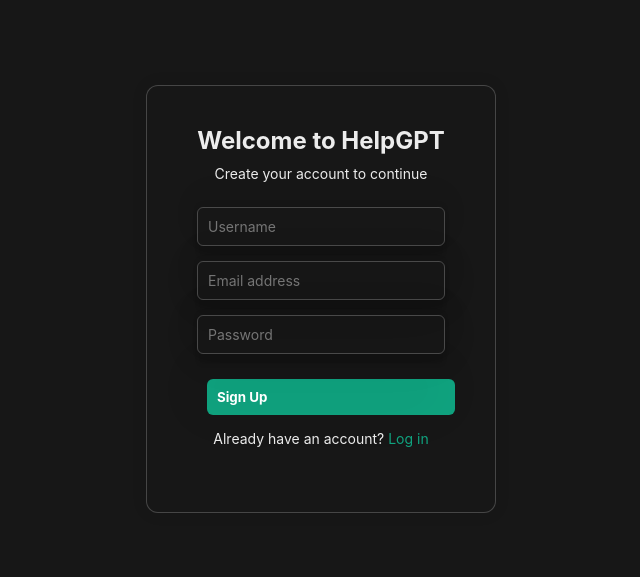
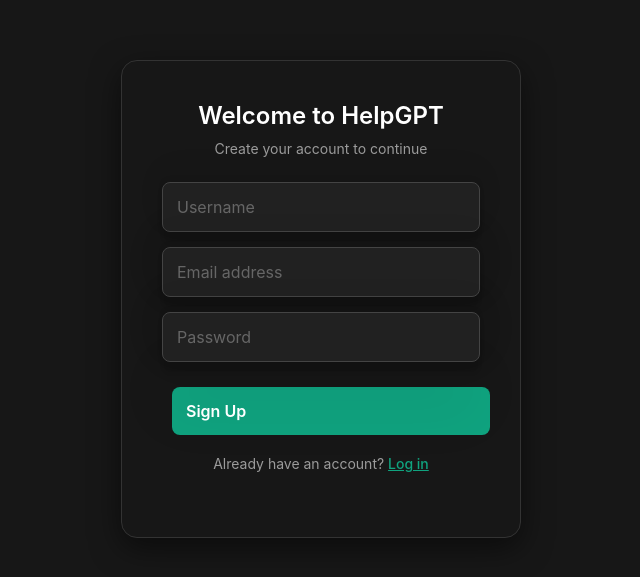
Before and after one commit to Bhumika-1432006/Helpgpt-frontend, a React (Vite) app: page / in a window 1280 px wide. Shown: the part 101-678 px from the top of the page, without its empty margins (319-959 px from the left). Built offline with nearby package versions, Linux system fonts and the light colour scheme.

Commit message:
Improve signup visibility and dark mode contrast

```diff
--- a/src/Signup.css
+++ b/src/Signup.css
@@ -105,7 +105,7 @@
   border-radius: 10px;
 }
 
-/* Keep the footer (ApnaCollege part) pinned at the bottom */
+
 .sidebar-footer {
   padding: 15px;
   border-top: 1px solid rgba(255, 255, 255, 0.1);
@@ -117,10 +117,98 @@
   left: 0;
   width: 100%;
   height: 100%;
-  background: rgba(0, 0, 0, 0.6); /* Darkens the chat background */
-  backdrop-filter: blur(10px);    /* This creates the blur effect */
+  background: rgba(0, 0, 0, 0.8); /* Darker overlay */
+  backdrop-filter: blur(12px);    /* Stronger blur */
   display: flex;
   justify-content: center;
   align-items: center;
-  z-index: 1000;                  /* Ensures it sits on top of everything */
+  z-index: 1000;
 }
+
+.signup-container {
+  display: flex;
+  justify-content: center;
+  align-items: center;
+  width: 100%;
+}
+
+.signup-box {
+  background: #171717; /* Deep Charcoal Dark */
+  padding: 40px;
+  border-radius: 16px;
+  width: 100%;
+  max-width: 400px;
+  box-shadow: 0 10px 30px rgba(0, 0, 0, 0.5);
+  border: 1px solid #333; /* Subtle border */
+  text-align: center;
+  color: #ffffff;
+}
+
+.signup-box h2 {
+  margin-bottom: 10px;
+  font-size: 24px;
+  font-weight: 600;
+  color: #fff;
+}
+
+.signup-box p {
+  color: #9b9b9b;
+  margin-bottom: 25px;
+  font-size: 14px;
+}
+
+/* --- THE INPUT BOX FIX --- */
+.signup-box input {
+  width: 100%;
+  padding: 14px;
+  margin-bottom: 15px;
+  background: #212121; /* Slightly lighter than the box */
+  border: 1px solid #444;
+  border-radius: 8px;
+  color: #ffffff !important; /* Forces text to be WHITE */
+  font-size: 16px;
+  outline: none;
+  transition: border-color 0.3s ease;
+  box-sizing: border-box; /* Prevents input from overflowing */
+}
+
+.signup-box input::placeholder {
+  color: #666; /* Clearly visible but secondary */
+}
+
+.signup-box input:focus {
+  border-color: #10a37f; /* ChatGPT Green Glow */
+  background: #2a2a2a;
+}
+
+/* --- THE BUTTON --- */
+.signup-box button {
+  width: 100%;
+  padding: 14px;
+  background-color: #10a37f;
+  color: white;
+  border: none;
+  border-radius: 8px;
+  font-size: 16px;
+  font-weight: 600;
+  cursor: pointer;
+  transition: background 0.3s ease;
+  margin-top: 10px;
+}
+
+.signup-box button:hover {
+  background-color: #0d8a6a;
+}
+
+.login-note {
+  margin-top: 20px;
+  font-size: 13px;
+  color: #9b9b9b !important;
+}
+
+.link {
+  color: #10a37f;
+  cursor: pointer;
+  font-weight: 500;
+  text-decoration: underline;
+}
```
